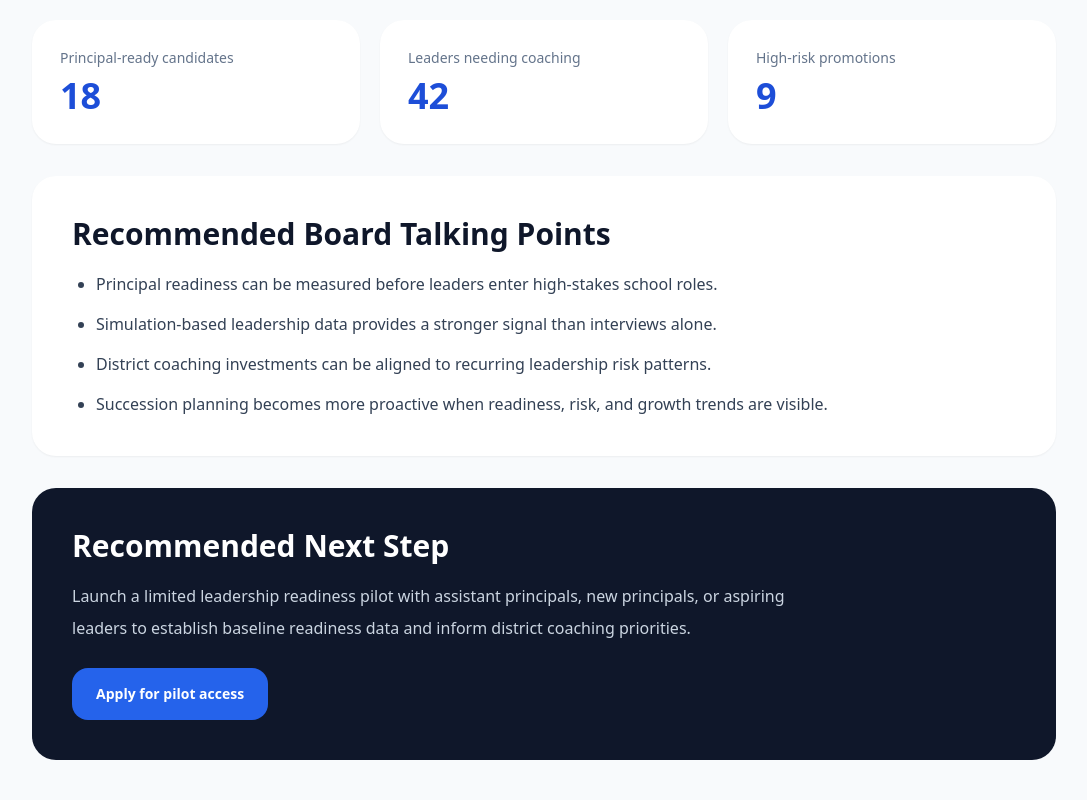
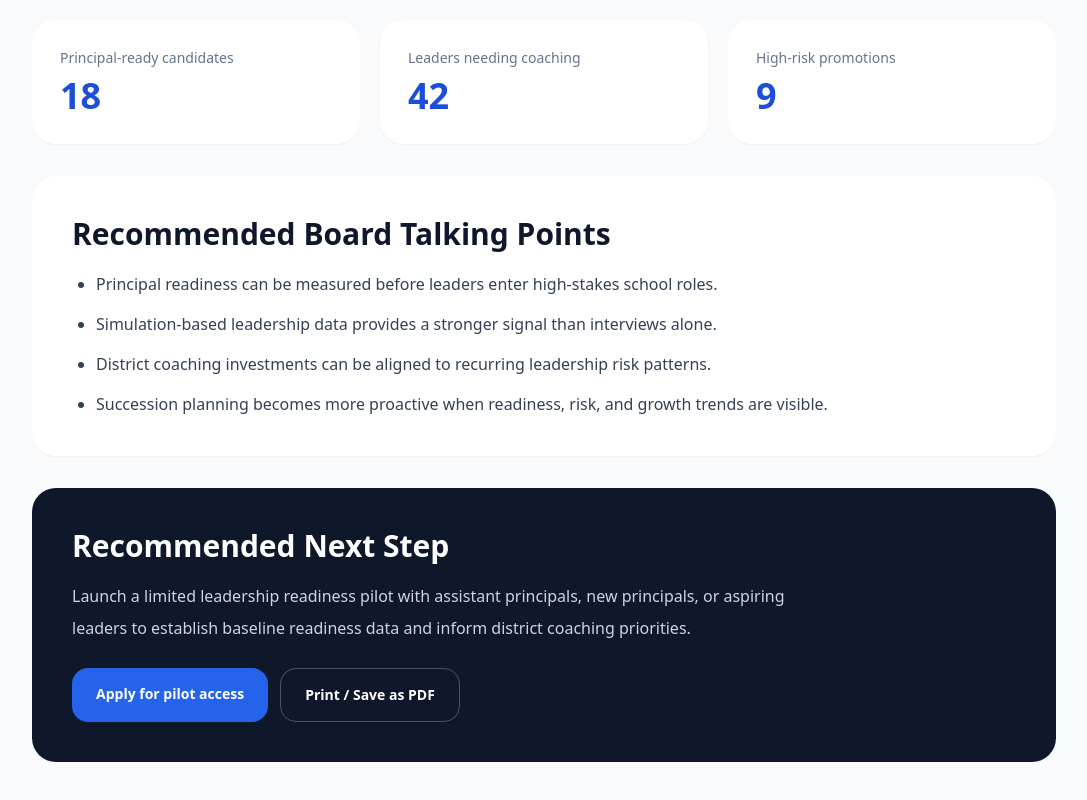
Before and after one commit to jmarc296-jpg/instructional-leadership-practice, a Next.js app: page /board-report in a window 1280 px wide. Shown: the part 532-1332 px from the top of the page, without its empty margins (96-1183 px from the left). Built offline with nearby package versions, Linux system fonts and the light colour scheme.

Commit message:
Add printable board report export

```diff
--- a/app/board-report/page.tsx
+++ b/app/board-report/page.tsx
@@ -1,8 +1,10 @@
+'use client'
+
 export default function BoardReportPage() {
   return (
     <main className="min-h-screen bg-slate-50 px-6 py-10">
       <div className="mx-auto max-w-5xl space-y-8">
-        <section className="rounded-3xl bg-white p-10 shadow-sm">
+        <section className="rounded-3xl bg-white p-10 shadow-sm print:shadow-none">
           <p className="text-sm font-semibold uppercase tracking-[0.25em] text-blue-700">
             Board-Ready Report
           </p>
@@ -16,7 +18,7 @@ export default function BoardReportPage() {
           </p>
         </section>
 
-        <section className="rounded-3xl bg-white p-10 shadow-sm">
+        <section className="rounded-3xl bg-white p-10 shadow-sm print:shadow-none">
           <h2 className="text-3xl font-semibold text-slate-900">
             Executive Summary
           </h2>
@@ -32,7 +34,7 @@ export default function BoardReportPage() {
           <Metric label="High-risk promotions" value="9" />
         </section>
 
-        <section className="rounded-3xl bg-white p-10 shadow-sm">
+        <section className="rounded-3xl bg-white p-10 shadow-sm print:shadow-none">
           <h2 className="text-3xl font-semibold text-slate-900">
             Recommended Board Talking Points
           </h2>
@@ -54,12 +56,21 @@ export default function BoardReportPage() {
             Launch a limited leadership readiness pilot with assistant principals, new principals, or aspiring leaders to establish baseline readiness data and inform district coaching priorities.
           </p>
 
-          <a
-            href="/pilot"
-            className="mt-6 inline-block rounded-2xl bg-blue-600 px-6 py-4 text-sm font-semibold text-white"
-          >
-            Apply for pilot access
-          </a>
+          <div className="mt-6 flex flex-wrap gap-3 print:hidden">
+            <a
+              href="/pilot"
+              className="inline-block rounded-2xl bg-blue-600 px-6 py-4 text-sm font-semibold text-white"
+            >
+              Apply for pilot access
+            </a>
+
+            <button
+              onClick={() => window.print()}
+              className="inline-block rounded-2xl border border-slate-600 px-6 py-4 text-sm font-semibold text-white"
+            >
+              Print / Save as PDF
+            </button>
+          </div>
         </section>
       </div>
     </main>
```
